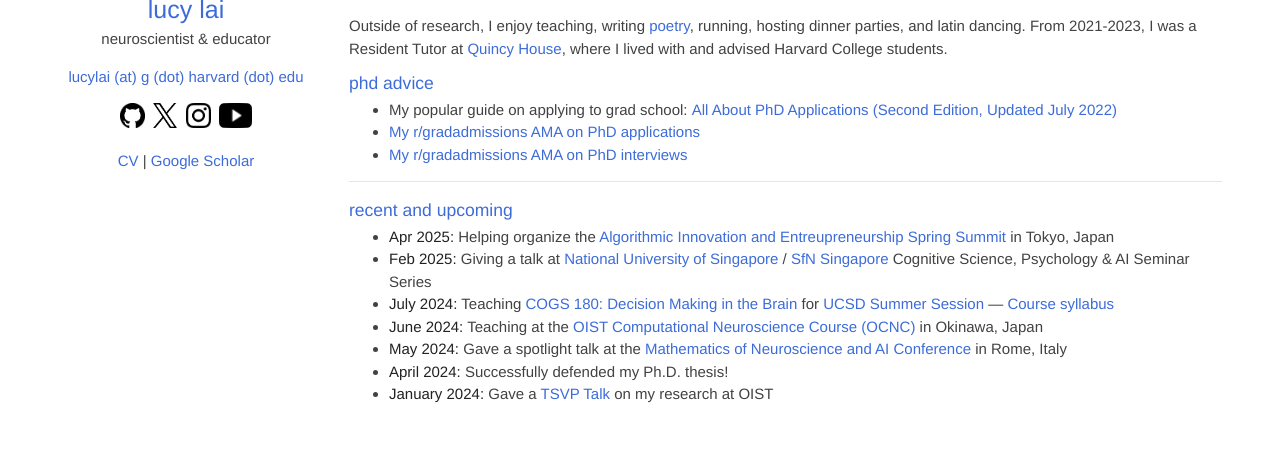
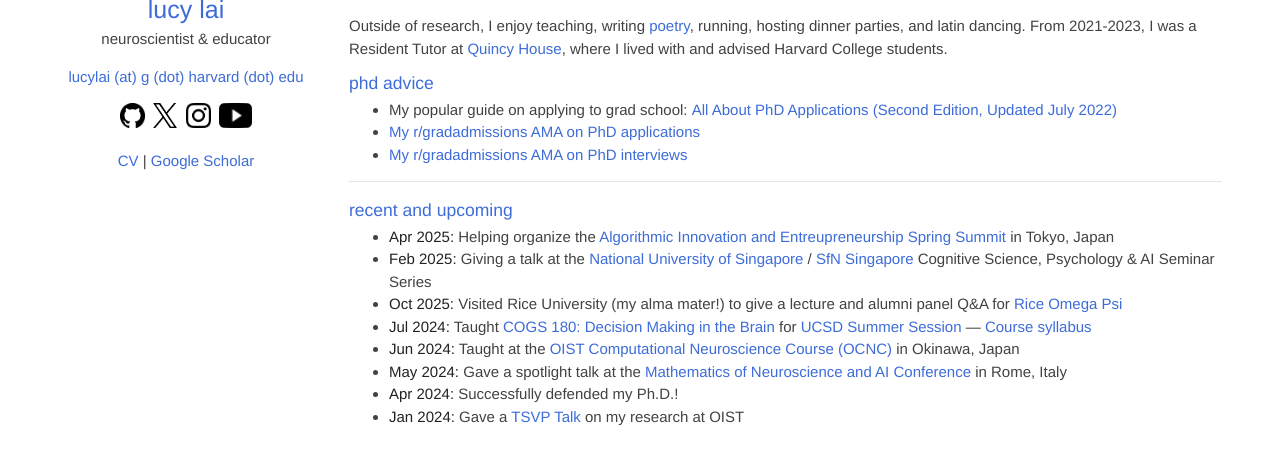
Before and after one commit to lucylai96/lucylai96.github.io, a Jekyll site: the page built from index.md, in a window 1280 px wide, cut to the strip 255-720 px from the top of the page. Built offline with Jekyll 4.4.1, drawn with Linux system fonts in a browser that asks for light colours; our own code applies the rules of GitHub Pages for plain Markdown files.

Commit message:
Update index.md

```diff
--- a/index.md
+++ b/index.md
@@ -15,9 +15,10 @@
 
 ### recent and upcoming
 * **Apr 2025:** Helping organize the [Algorithmic Innovation and Entreupreneurship Spring Summit](https://www.algopreneurship.ai/) in Tokyo, Japan
-* **Feb 2025:** Giving a talk at [National University of Singapore](https://nus.edu.sg/) / [SfN Singapore](https://sfn.sg/) Cognitive Science, Psychology & AI Seminar Series
-* **July 2024:** Teaching [COGS 180: Decision Making in the Brain](https://cogs180.github.io/su24/) for [UCSD Summer Session](https://summersession.ucsd.edu/) --- [Course syllabus](https://docs.google.com/document/d/1YbU2V1225l-x12fQKUVlMM4-4mK96GNLAb7WUcLVrbA/edit?usp=sharing)
-* **June 2024:** Teaching at the [OIST Computational Neuroscience Course (OCNC)](https://groups.oist.jp/ocnc) in Okinawa, Japan
+* **Feb 2025:** Giving a talk at the [National University of Singapore](https://nus.edu.sg/) / [SfN Singapore](https://sfn.sg/) Cognitive Science, Psychology & AI Seminar Series
+* **Oct 2025:** Visited Rice University (my alma mater!) to give a lecture and alumni panel Q&A for [Rice Omega Psi](https://www.instagram.com/riceomegapsi/)
+* **Jul 2024:** Taught [COGS 180: Decision Making in the Brain](https://cogs180.github.io/su24/) for [UCSD Summer Session](https://summersession.ucsd.edu/) --- [Course syllabus](https://docs.google.com/document/d/1YbU2V1225l-x12fQKUVlMM4-4mK96GNLAb7WUcLVrbA/edit?usp=sharing)
+* **Jun 2024:** Taught at the [OIST Computational Neuroscience Course (OCNC)](https://groups.oist.jp/ocnc) in Okinawa, Japan
 * **May 2024:** Gave a spotlight talk at the [Mathematics of Neuroscience and AI Conference](https://neuromonster.org/) in Rome, Italy
-* **April 2024:** Successfully defended my Ph.D. thesis!
-* **January 2024:** Gave a [TSVP Talk](https://www.youtube.com/watch?v=HRle-fddpYo) on my research at OIST
+* **Apr 2024:** Successfully defended my Ph.D.!
+* **Jan 2024:** Gave a [TSVP Talk](https://www.youtube.com/watch?v=HRle-fddpYo) on my research at OIST
```
